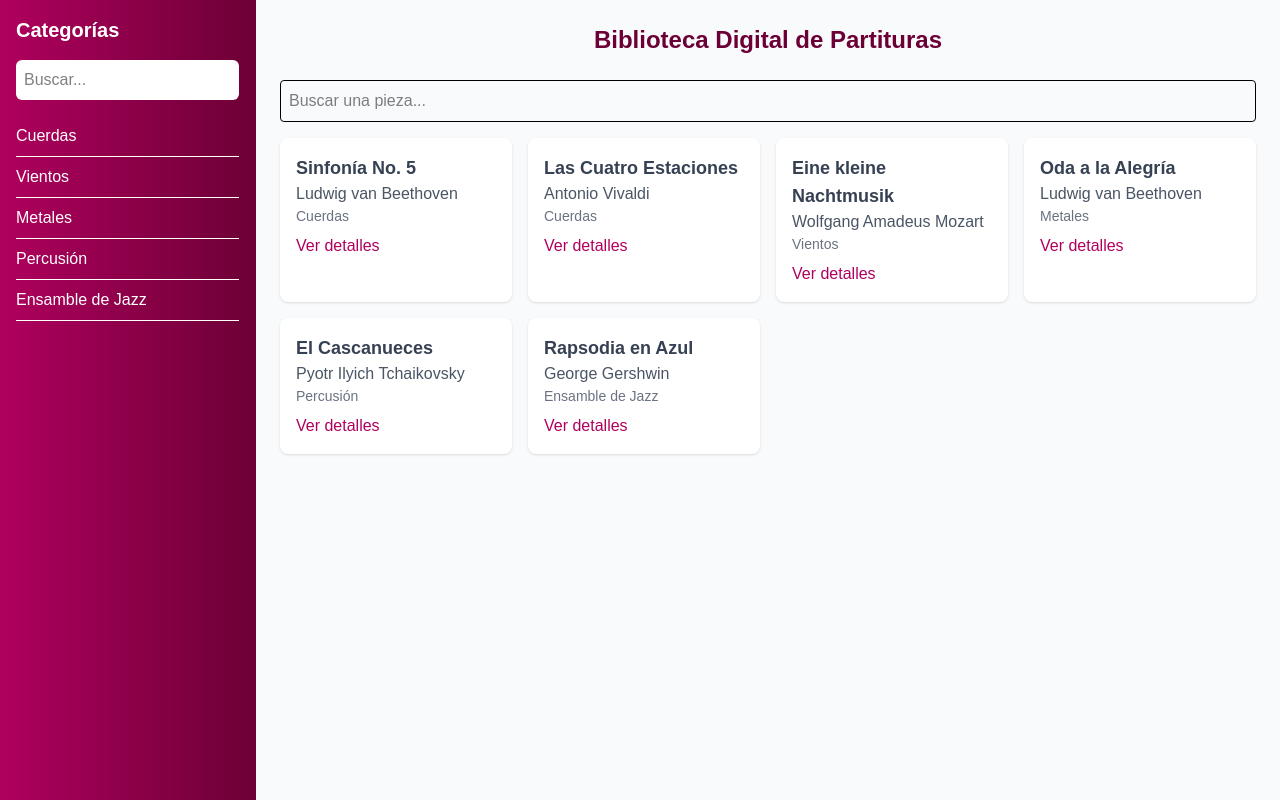
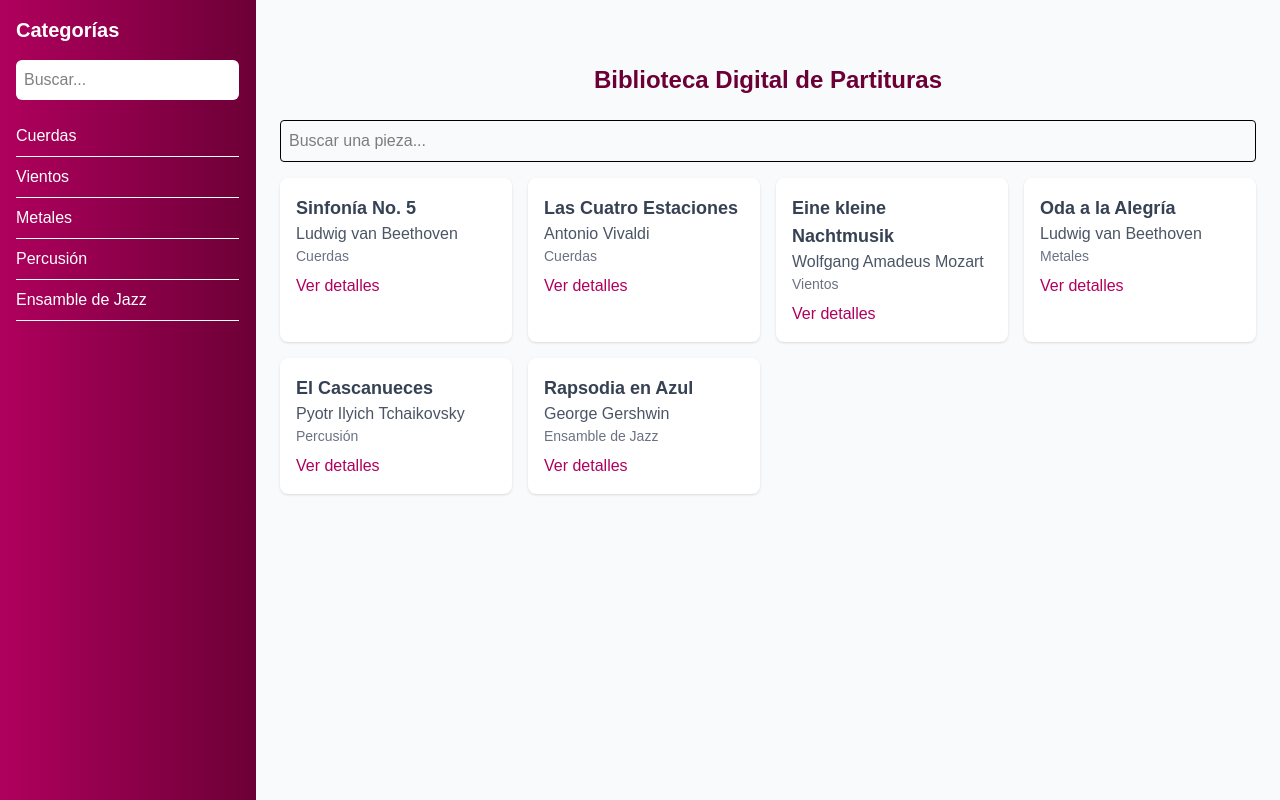
Before and after one commit to LSCasas/bamt, a Next.js app: page / in a window 1280 px wide. Built offline with nearby package versions, Linux system fonts and the light colour scheme.

Commit message:
FEAT/ add mt to tittle of biblioteca page

```diff
--- a/pages/Biblioteca.jsx
+++ b/pages/Biblioteca.jsx
@@ -53,7 +53,7 @@ export default function BibliotecaPage() {
       <Sidebar />
       <div className="flex-1 bg-gray-50 min-h-screen">
         <div className="container mx-auto px-6 py-6">
-          <h1 className="md:text-2xl text-xl font-bold text-center mb-6 text-[#6C0036]">
+          <h1 className="md:text-2xl text-xl font-bold text-center mb-6 text-[#6C0036] mt-10">
             Biblioteca Digital de Partituras
           </h1>
           <input
```
